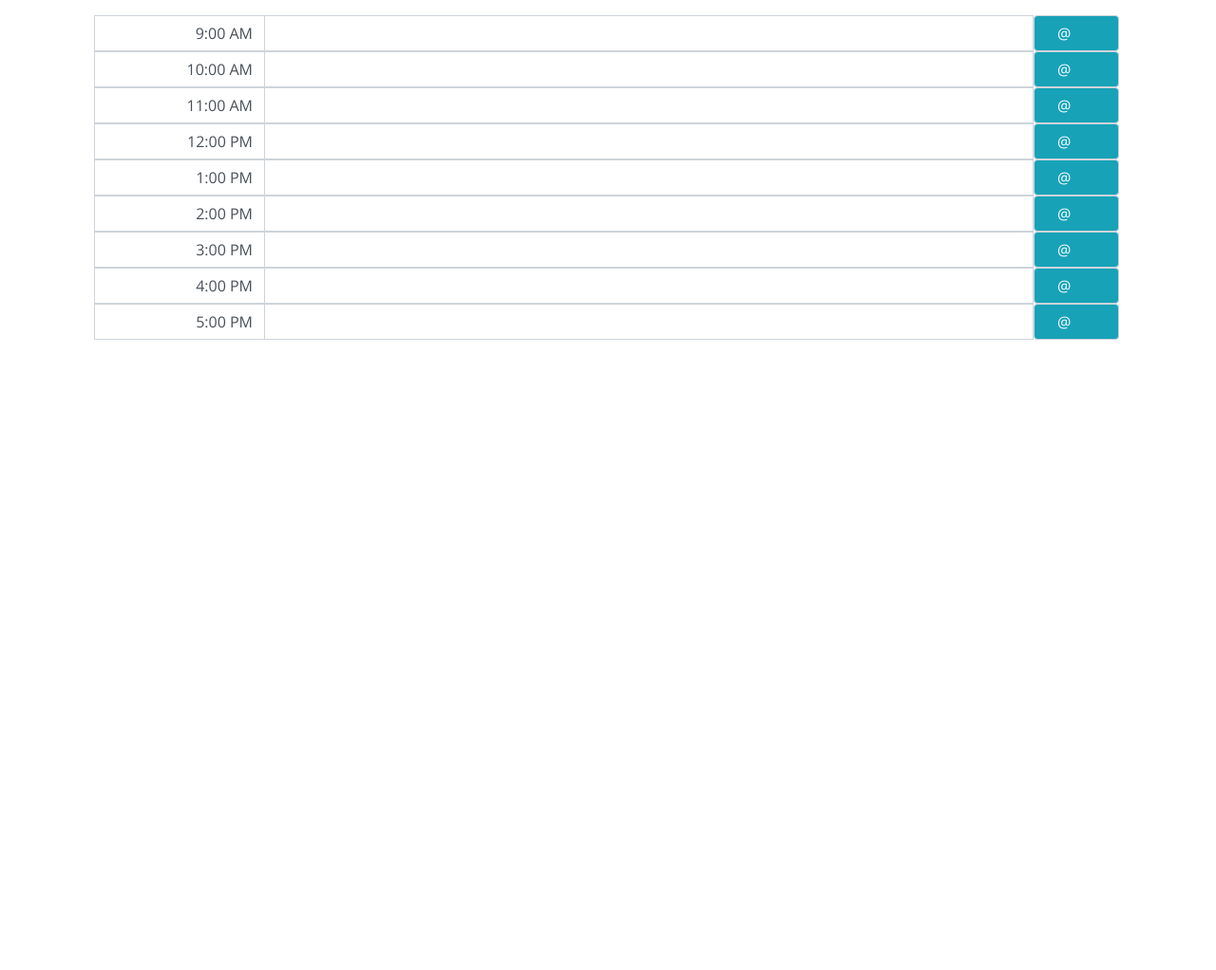
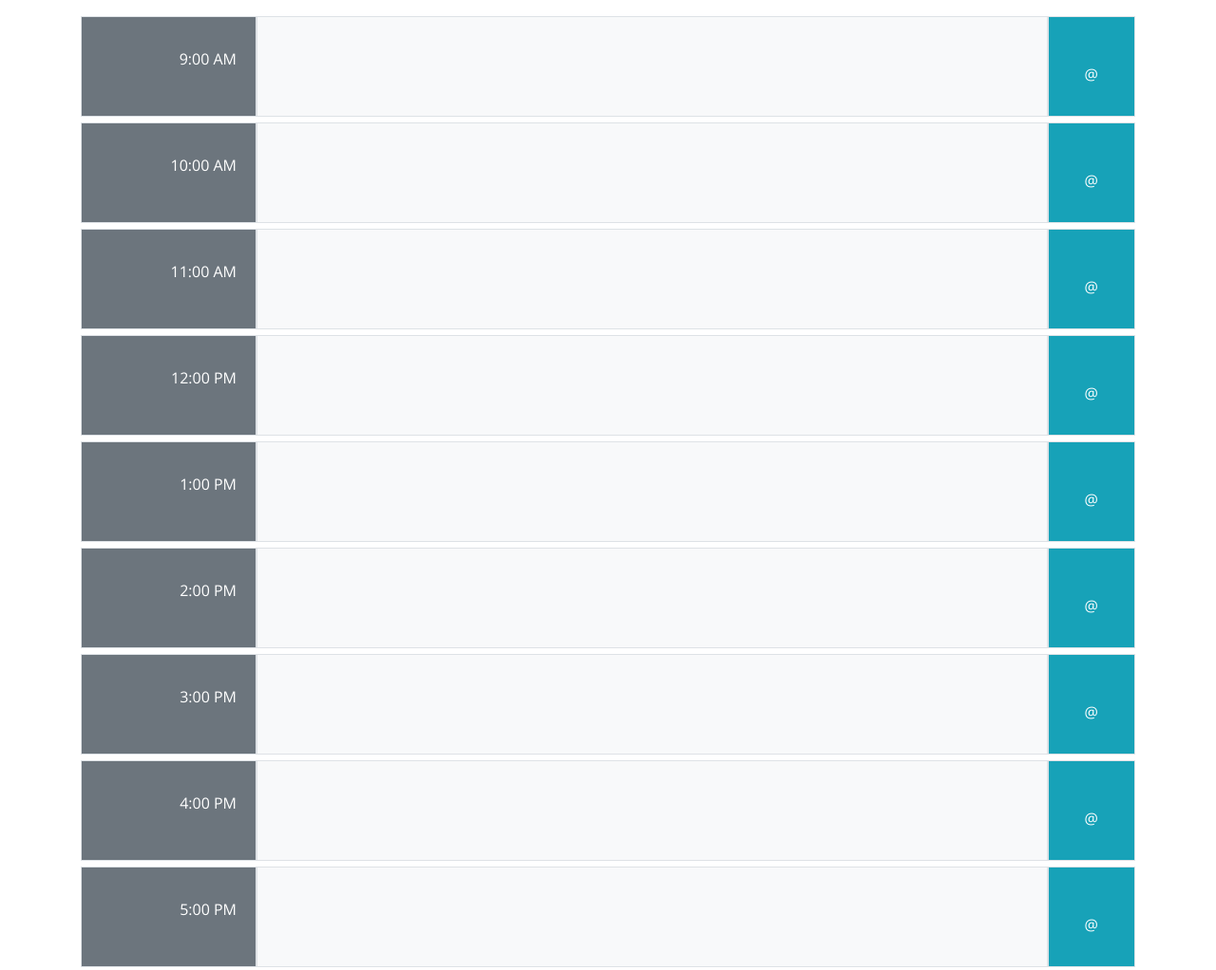
Before and after one commit to cromillo/Homework-5, a plain HTML site: page Develop/index.html in a window 1280 px wide. Shown: the part 320-1342 px from the top of the page at 95% size. Before the commit the page ends 800 px from the top, so only its background shows below. Drawn offline with nearby package versions, Linux system fonts and the light colour scheme.

Commit message:
revised time blocks

```diff
--- a/Develop/index.html
+++ b/Develop/index.html
@@ -49,76 +49,113 @@
       <!-- Timeblocks go here -->
       <div class="container">
 
-          <div class="input-group">
-              <div class="input-group-prepend">
+
+          <div class="row mb-0">
+            <div class="card-body border col-md-2 text-right bg-secondary text-white ">
+              9:00 AM
             </div>
-              <p type="text" aria-label="First name" class="form-control col-2 text-right">9:00 AM</p>
-              <input type="text" aria-label="Last name" class="form-control col-9">
-            <button class="input-group-text col-1 text-white bg-info pl-4">@</button>
+            <input class="card-body border col-md-9 bg-light">
+            </input>
+            <button class="card-body border bg-info text-white col-md-1">
+              @
+            </button>
           </div>
-          <div class="input-group">
-              <div class="input-group-prepend">
+          <br><br>
+          <div class="row">
+            <div class="card-body border col-md-2 text-right bg-secondary text-white ">
+              10:00 AM
             </div>
-              <p type="text" aria-label="First name" class="form-control col-2 text-right">10:00 AM</p>
-              <input type="text" aria-label="Last name" class="form-control col-9">
-            <button class="input-group-text col-1 text-white bg-info pl-4">@</button>
+            <input class="card-body border col-md-9 bg-light">
+            </input>
+            <button class="card-body border bg-info text-white col-md-1">
+              @
+            </button>
           </div>
-          <div class="input-group">
-              <div class="input-group-prepend">
+          <br><br>
+          <div class="row">
+            <div class="card-body border col-md-2 text-right bg-secondary text-white ">
+              11:00 AM
             </div>
-              <p type="text" aria-label="First name" class="form-control col-2 text-right">11:00 AM</p>
-              <input type="text" aria-label="Last name" class="form-control col-9">
-            <button class="input-group-text col-1 text-white bg-info pl-4">@</button>
+            <input class="card-body border col-md-9 bg-light">
+            </input>
+            <button class="card-body border bg-info text-white col-md-1">
+              @
+            </button>
           </div>
-          <div class="input-group">
-              <div class="input-group-prepend">
+          <br><br>
+          <div class="row">
+            <div class="card-body border col-md-2 text-right bg-secondary text-white ">
+              12:00 PM
             </div>
-              <p type="text" aria-label="First name" class="form-control col-2 text-right">12:00 PM</p>
-              <input type="text" aria-label="Last name" class="form-control col-9">
-            <button class="input-group-text col-1 text-white bg-info pl-4">@</button>
+            <input class="card-body border col-md-9 bg-light">
+            </input>
+            <button class="card-body border bg-info text-white col-md-1">
+              @
+            </button>
           </div>
-          <div class="input-group">
-              <div class="input-group-prepend">
+          <br><br>
+          <div class="row">
+            <div class="card-body border col-md-2 text-right bg-secondary text-white ">
+              1:00 PM
             </div>
-              <p type="text" aria-label="First name" class="form-control col-2 text-right">1:00 PM</p>
-              <input type="text" aria-label="Last name" class="form-control col-9">
-            <button class="input-group-text col-1 text-white bg-info pl-4">@</button>
+            <input class="card-body border col-md-9 bg-light">
+            </input>
+            <button class="card-body border bg-info text-white col-md-1">
+              @
+            </button>
           </div>
-          <div class="input-group">
-              <div class="input-group-prepend">
+          <br><br>
+          <div class="row">
+            <div class="card-body border col-md-2 text-right bg-secondary text-white ">
+              2:00 PM
             </div>
-              <p type="text" aria-label="First name" class="form-control col-2 text-right">2:00 PM</p>
-              <input type="text" aria-label="Last name" class="form-control col-9">
-            <button class="input-group-text col-1 text-white bg-info pl-4">@</button>
+            <input class="card-body border col-md-9 bg-light">
+            </input>
+            <button class="card-body border bg-info text-white col-md-1">
+              @
+            </button>
           </div>
-          <div class="input-group">
-              <div class="input-group-prepend">
+          <br><br>
+          <div class="row">
+            <div class="card-body border col-md-2 text-right bg-secondary text-white ">
+              3:00 PM
             </div>
-              <p type="text" aria-label="First name" class="form-control col-2 text-right">3:00 PM</p>
-              <input type="text" aria-label="Last name" class="form-control col-9">
-            <button class="input-group-text col-1 text-white bg-info pl-4">@</button>
+            <input class="card-body border col-md-9 bg-light">
+            </input>
+            <button class="card-body border bg-info text-white col-md-1">
+              @
+            </button>
           </div>
-          <div class="input-group">
-              <div class="input-group-prepend">
+          <br><br>
+          <div class="row">
+            <div class="card-body border col-md-2 text-right bg-secondary text-white ">
+              4:00 PM
             </div>
-              <p type="text" aria-label="First name" class="form-control col-2 text-right">4:00 PM</p>
-              <input type="text" aria-label="Last name" class="form-control col-9">
-            <button class="input-group-text col-1 text-white bg-info pl-4">@</button>
+            <input class="card-body border col-md-9 bg-light">
+            </input>
+            <button class="card-body border bg-info text-white col-md-1">
+              @
+            </button>
           </div>
-          <div class="input-group">
-              <div class="input-group-prepend">
+          <br><br>
+          <div class="row">
+            <div class="card-body border col-md-2 text-right bg-secondary text-white ">
+              5:00 PM
             </div>
-              <p type="text" aria-label="First name" class="form-control col-2 text-right">5:00 PM</p>
-              <input type="text" aria-label="Last name" class="form-control col-9">
-            <button class="input-group-text col-1 text-white bg-info pl-4">@</button>
-          </div>
-
-
-
-
-
+            <input class="card-body border col-md-9 bg-light">
+            </input>
+            <button class="card-body border bg-info text-white col-md-1">
+              @
+            </button>
           </div>
         </div>
+          </div>
+      </div>
+    </div>
+    <br><br>
+    <div class="container-fluid footer">
+      <div class="row footer "></div>
+
     </div>
 
 
```
Lines whose indentation alone changed are shown as unchanged.
